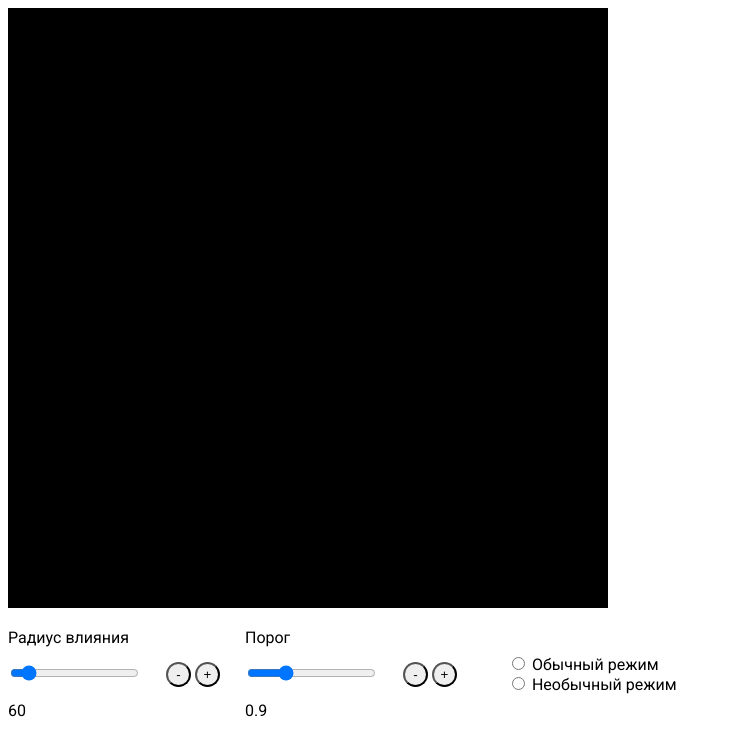
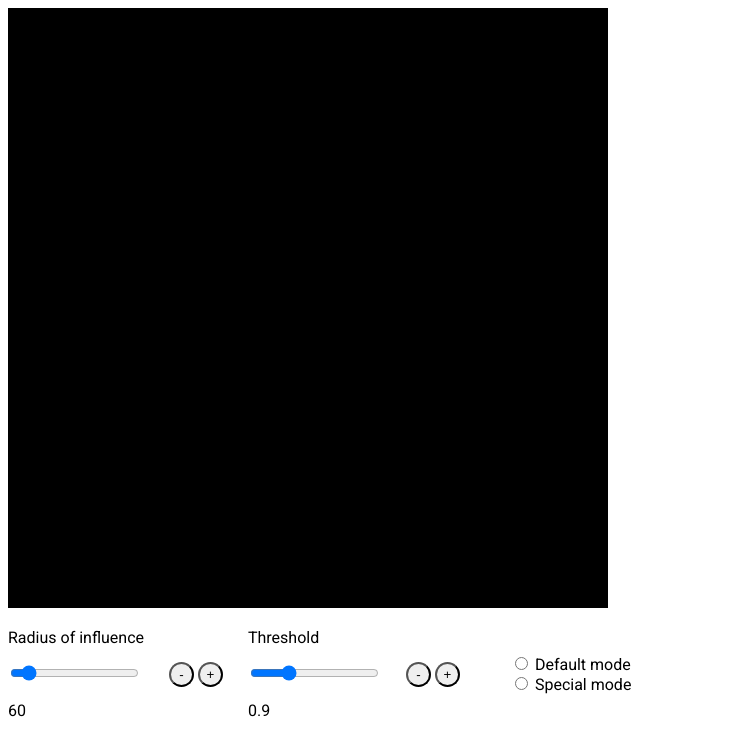
Before and after one commit to cmcshnik/some-fun-high-school-projects, a plain HTML site: page Marching squares/index.html in a window 1280 px wide. Shown: the whole page, without its empty margins (0-731 px from the left). Drawn offline with Linux system fonts and the light colour scheme.

Commit message:
Update index.html

```diff
--- a/Marching squares/index.html
+++ b/Marching squares/index.html
@@ -18,7 +18,7 @@
 
 <div style="display: flex; align-items: center;">
     <div>
-        <p>Радиус влияния</p>
+        <p>Radius of influence</p>
 
         <input id="radius_vl" type="range" min="50" max="150" value="60" step="1">
         <p id="radius_vl_display">60</p>
@@ -31,7 +31,7 @@
     </div>
 
     <div>
-        <p>Порог</p>
+        <p>Threshold</p>
         <input id="threshold" type="range" min="0.1" max="3.0" value="0.9" step="0.01">
         <p id="threshold_display">0.9</p>
     </div>
@@ -43,11 +43,11 @@
 
     <div style="margin: 25px;">
         <input type="radio" id="default" name="radio" value="default" >
-        <label for="default">Обычный режим</label>
+        <label for="default">Default mode</label>
 
         <br>
 
         <input type="radio" id="advanced" name="radio" value="advanced">
-        <label for="default">Необычный режим</label>
+        <label for="default">Special mode</label>
     </div>
 </div>
```
